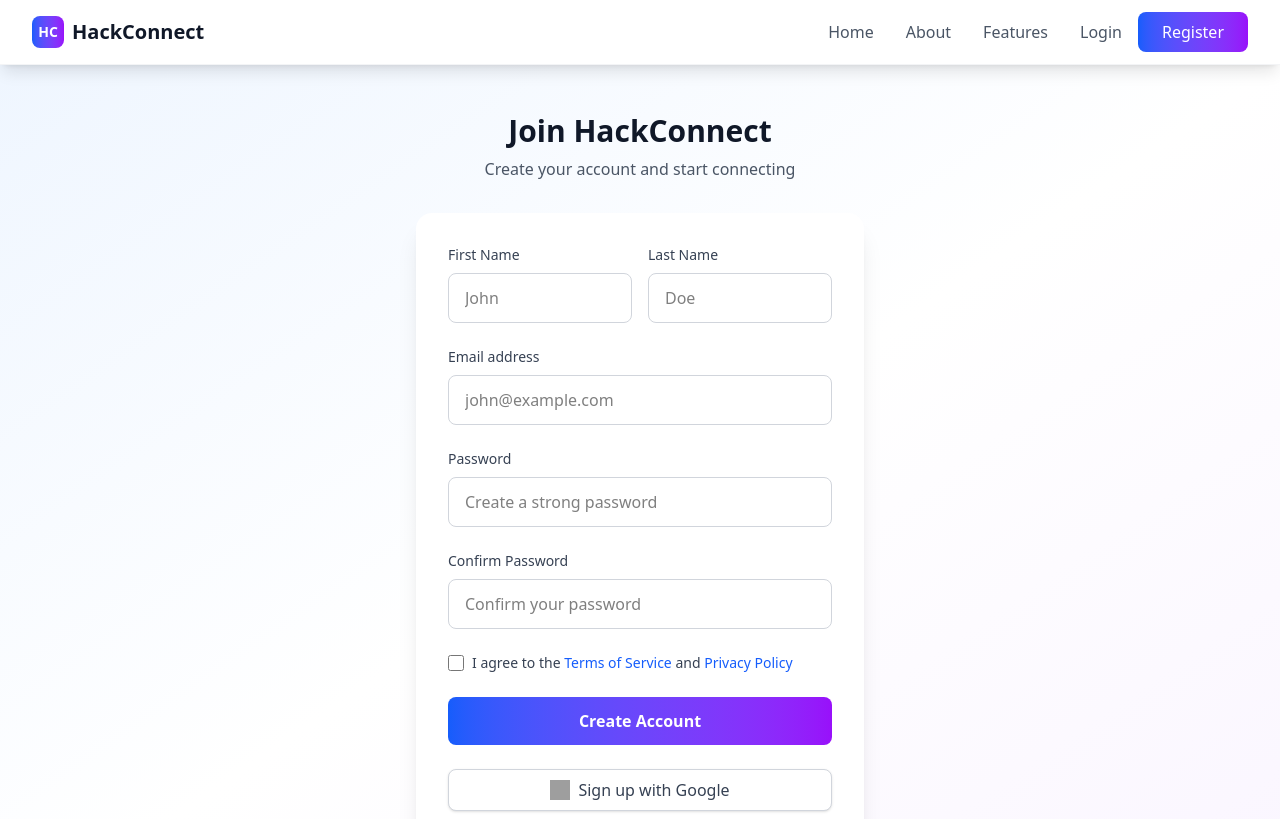
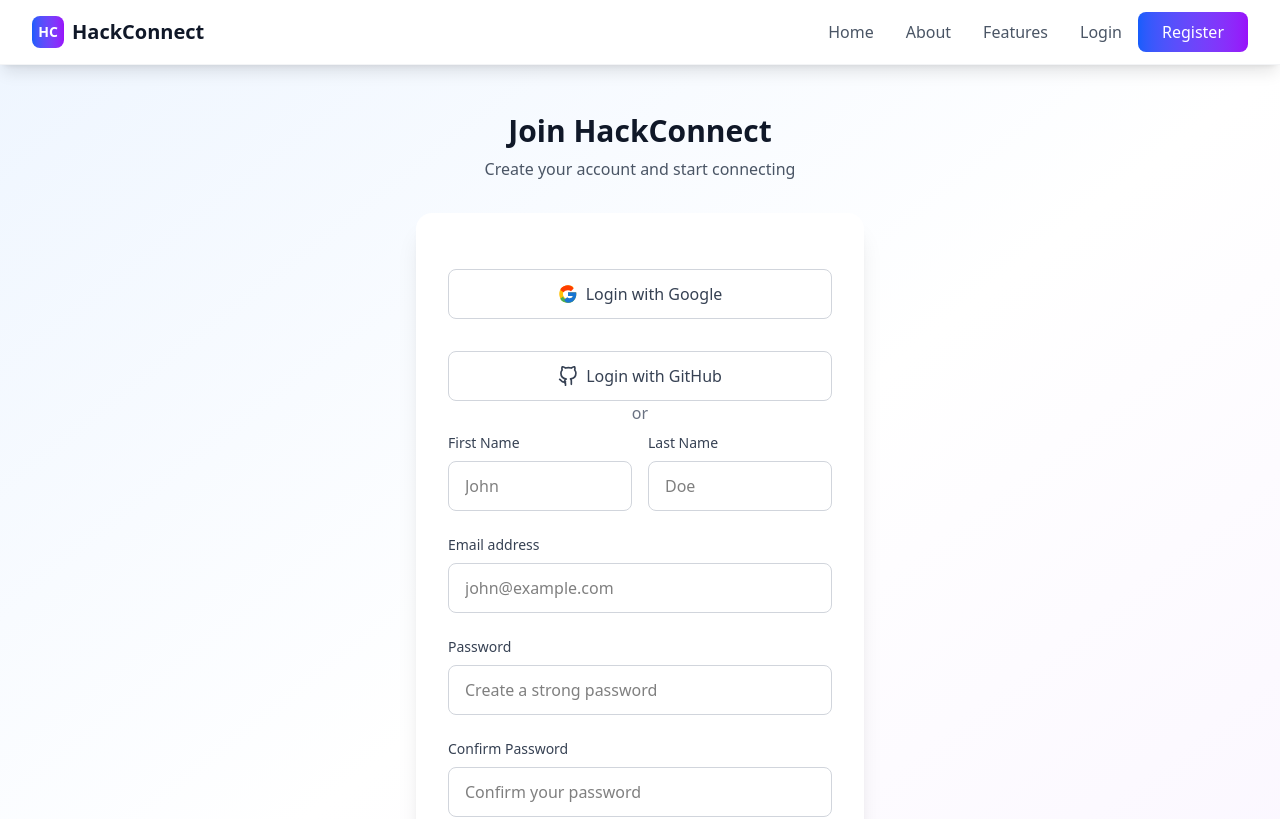
Before and after one commit to mrcoffeebean14/HackConnect, a React (Vite) app in the folder client/: page /register in a window 1280 px wide. Shown: the top 819 px of the page. Built offline with nearby package versions, Linux system fonts and the light colour scheme; grey boxes are pictures that could not be loaded.

Commit message:
add login with github

```diff
--- a/client/src/pages/Login.jsx
+++ b/client/src/pages/Login.jsx
@@ -63,6 +63,27 @@ const Login = () => {
           </div>
 
           <div className="bg-white rounded-2xl shadow-xl p-8">
+          <div className="mt-6 flex flex-col items-center">
+
+              <a
+                href="http://localhost:5000/auth/google"
+                className="w-full flex items-center justify-center bg-white border border-gray-300 rounded-lg py-3 text-gray-700 hover:bg-gray-50 transition mb-2"
+                style={{ textDecoration: 'none' }}
+              >
+                <svg className="w-5 h-5 mr-2" viewBox="0 0 48 48"><g><path d="M44.5 20H24v8.5h11.7C34.1 33.7 29.6 36 24 36c-6.6 0-12-5.4-12-12s5.4-12 12-12c2.7 0 5.2.9 7.2 2.4l6.4-6.4C34.3 5.1 29.4 3 24 3 12.4 3 3 12.4 3 24s9.4 21 21 21c10.5 0 20-7.5 20-21 0-1.3-.1-2.7-.5-4z" fill="#FFC107"/><path d="M6.3 14.7l7 5.1C15.5 17.1 19.4 15 24 15c2.7 0 5.2.9 7.2 2.4l6.4-6.4C34.3 5.1 29.4 3 24 3c-7.2 0-13.4 3.1-17.7 8.1z" fill="#FF3D00"/><path d="M24 45c5.4 0 10.3-1.8 14.1-4.9l-6.5-5.3C29.5 36.9 26.9 38 24 38c-5.5 0-10.1-3.5-11.8-8.3l-7 5.4C7.9 41.6 15.4 45 24 45z" fill="#4CAF50"/><path d="M44.5 20H24v8.5h11.7c-1.1 3.1-4.1 5.5-7.7 5.5-2.2 0-4.2-.7-5.7-2.1l-7 5.4C15.9 41.6 19.7 45 24 45c10.5 0 20-7.5 20-21 0-1.3-.1-2.7-.5-4z" fill="#1976D2"/></g></svg>
+                Login with Google
+              </a>
+              <br />
+              <a
+                href="http://localhost:5000/auth/github"
+                className="w-full flex items-center justify-center bg-white border border-gray-300 rounded-lg py-3 text-gray-700 hover:bg-gray-50 transition"
+                style={{ textDecoration: 'none' }}
+              >
+                <svg className="w-5 h-5 mr-2" viewBox="0 0 24 24" fill="none" stroke="currentColor" strokeWidth="2" strokeLinecap="round" strokeLinejoin="round"><path d="M9 19c-5 1.5-5-2.5-7-3m14 6v-3.87a3.37 3.37 0 0 0-.94-2.61c3.14-.35 6.44-1.54 6.44-7A5.44 5.44 0 0 0 20 4.77 5.07 5.07 0 0 0 19.91 1S18.73.65 16 2.48a13.38 13.38 0 0 0-7 0C6.27.65 5.09 1 5.09 1A5.07 5.07 0 0 0 5 4.77a5.44 5.44 0 0 0-1.5 3.78c0 5.42 3.3 6.61 6.44 7A3.37 3.37 0 0 0 9 21.13V23"/></svg>
+                Login with GitHub
+              </a>
+              <span className="text-gray-500 mb-2">or</span>
+              </div>
             <form className="space-y-6" onSubmit={handleSubmit}>
               <div>
                 <label htmlFor="email" className="block text-sm font-medium text-gray-700 mb-2">
@@ -114,20 +135,10 @@ const Login = () => {
                 Don't have an account? <Link to="/register" className="text-blue-600">Sign up</Link>
               </p>
             </form>
-            <div className="mt-6 flex flex-col items-center">
-              <span className="text-gray-500 mb-2">or</span>
-              <a
-                href="http://localhost:5000/auth/google"
-                className="w-full flex items-center justify-center bg-white border border-gray-300 rounded-lg py-3 text-gray-700 hover:bg-gray-50 transition"
-                style={{ textDecoration: 'none' }}
-              >
-                <svg className="w-5 h-5 mr-2" viewBox="0 0 48 48"><g><path d="M44.5 20H24v8.5h11.7C34.1 33.7 29.6 36 24 36c-6.6 0-12-5.4-12-12s5.4-12 12-12c2.7 0 5.2.9 7.2 2.4l6.4-6.4C34.3 5.1 29.4 3 24 3 12.4 3 3 12.4 3 24s9.4 21 21 21c10.5 0 20-7.5 20-21 0-1.3-.1-2.7-.5-4z" fill="#FFC107"/><path d="M6.3 14.7l7 5.1C15.5 17.1 19.4 15 24 15c2.7 0 5.2.9 7.2 2.4l6.4-6.4C34.3 5.1 29.4 3 24 3c-7.2 0-13.4 3.1-17.7 8.1z" fill="#FF3D00"/><path d="M24 45c5.4 0 10.3-1.8 14.1-4.9l-6.5-5.3C29.5 36.9 26.9 38 24 38c-5.5 0-10.1-3.5-11.8-8.3l-7 5.4C7.9 41.6 15.4 45 24 45z" fill="#4CAF50"/><path d="M44.5 20H24v8.5h11.7c-1.1 3.1-4.1 5.5-7.7 5.5-2.2 0-4.2-.7-5.7-2.1l-7 5.4C15.9 41.6 19.7 45 24 45c10.5 0 20-7.5 20-21 0-1.3-.1-2.7-.5-4z" fill="#1976D2"/></g></svg>
-                Login with Google
-              </a>
+
             </div>
           </div>
         </div>
-      </div>
     </>
   );
 };
--- a/client/src/pages/Register.jsx
+++ b/client/src/pages/Register.jsx
@@ -71,6 +71,27 @@ const Register = () => {
           </div>
 
           <div className="bg-white rounded-2xl shadow-xl p-8">
+            <div className="mt-6 flex flex-col items-center">
+
+              <a
+                href="http://localhost:5000/auth/google"
+                className="w-full flex items-center justify-center bg-white border border-gray-300 rounded-lg py-3 text-gray-700 hover:bg-gray-50 transition mb-2"
+                style={{ textDecoration: 'none' }}
+              >
+                <svg className="w-5 h-5 mr-2" viewBox="0 0 48 48"><g><path d="M44.5 20H24v8.5h11.7C34.1 33.7 29.6 36 24 36c-6.6 0-12-5.4-12-12s5.4-12 12-12c2.7 0 5.2.9 7.2 2.4l6.4-6.4C34.3 5.1 29.4 3 24 3 12.4 3 3 12.4 3 24s9.4 21 21 21c10.5 0 20-7.5 20-21 0-1.3-.1-2.7-.5-4z" fill="#FFC107" /><path d="M6.3 14.7l7 5.1C15.5 17.1 19.4 15 24 15c2.7 0 5.2.9 7.2 2.4l6.4-6.4C34.3 5.1 29.4 3 24 3c-7.2 0-13.4 3.1-17.7 8.1z" fill="#FF3D00" /><path d="M24 45c5.4 0 10.3-1.8 14.1-4.9l-6.5-5.3C29.5 36.9 26.9 38 24 38c-5.5 0-10.1-3.5-11.8-8.3l-7 5.4C7.9 41.6 15.4 45 24 45z" fill="#4CAF50" /><path d="M44.5 20H24v8.5h11.7c-1.1 3.1-4.1 5.5-7.7 5.5-2.2 0-4.2-.7-5.7-2.1l-7 5.4C15.9 41.6 19.7 45 24 45c10.5 0 20-7.5 20-21 0-1.3-.1-2.7-.5-4z" fill="#1976D2" /></g></svg>
+                Login with Google
+              </a>
+              <br />
+              <a
+                href="http://localhost:5000/auth/github"
+                className="w-full flex items-center justify-center bg-white border border-gray-300 rounded-lg py-3 text-gray-700 hover:bg-gray-50 transition m"
+                style={{ textDecoration: 'none' }}
+              >
+                <svg className="w-5 h-5 mr-2" viewBox="0 0 24 24" fill="none" stroke="currentColor" strokeWidth="2" strokeLinecap="round" strokeLinejoin="round"><path d="M9 19c-5 1.5-5-2.5-7-3m14 6v-3.87a3.37 3.37 0 0 0-.94-2.61c3.14-.35 6.44-1.54 6.44-7A5.44 5.44 0 0 0 20 4.77 5.07 5.07 0 0 0 19.91 1S18.73.65 16 2.48a13.38 13.38 0 0 0-7 0C6.27.65 5.09 1 5.09 1A5.07 5.07 0 0 0 5 4.77a5.44 5.44 0 0 0-1.5 3.78c0 5.42 3.3 6.61 6.44 7A3.37 3.37 0 0 0 9 21.13V23" /></svg>
+                Login with GitHub
+              </a>
+              <span className="text-gray-500 mb-2">or</span>
+            </div>
             <form className="space-y-6" onSubmit={handleSubmit}>
               {error && (
                 <div className="text-red-500 text-sm font-medium text-center">{error}</div>
@@ -187,16 +208,6 @@ const Register = () => {
               </div>
 
               {/* Google Auth Button */}
-              <div>
-                <button
-                  type="button"
-                  onClick={() => window.location.href = "http://localhost:5000/auth/google"}
-                  className="mt-3 w-full flex items-center justify-center bg-white border border-gray-300 text-gray-700 py-2 rounded-lg shadow hover:shadow-md transition-all"
-                >
-                  <img src="/google-icon.svg" alt="Google" className="w-5 h-5 mr-2" />
-                  Sign up with Google
-                </button>
-              </div>
 
               <div className="text-center mt-4">
                 <p className="text-sm text-gray-600">
```
